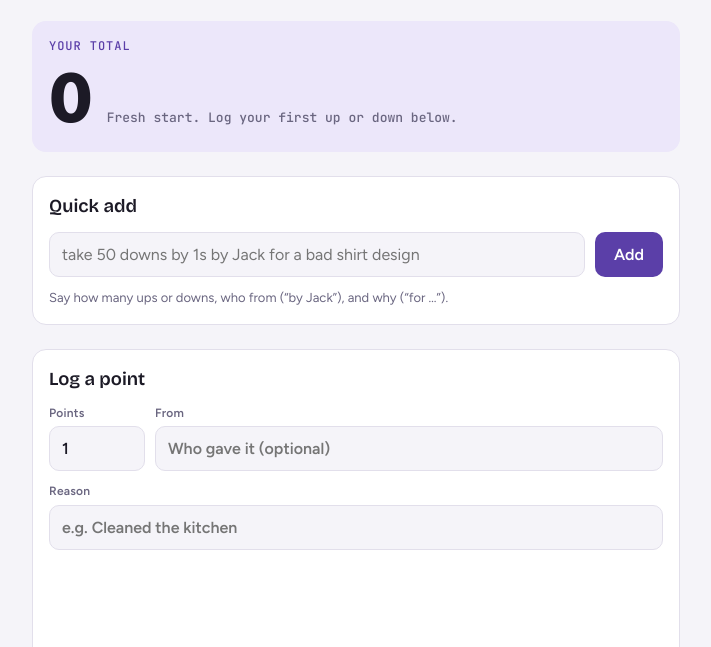
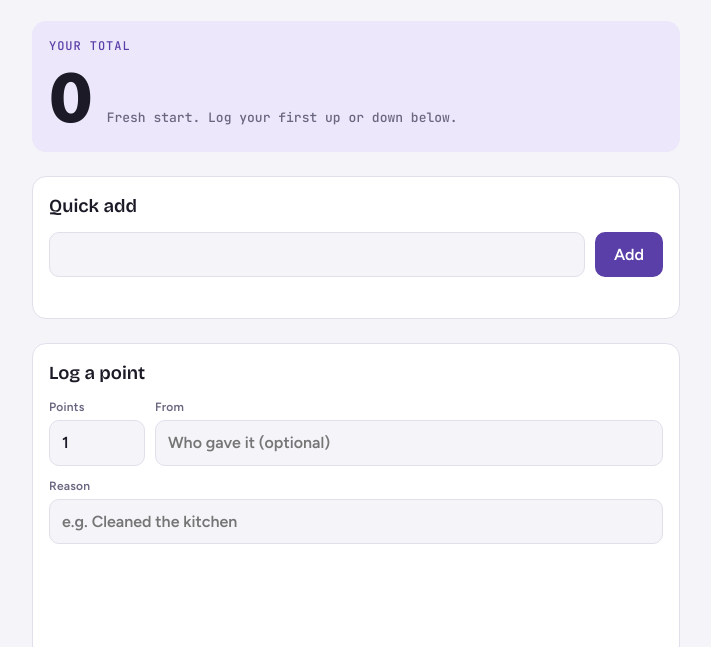
Before and after one commit to gtwu-dotcom/sigpi-updowns, a plain HTML site: page index.html in a window 1280 px wide. Shown: the part 127-774 px from the top of the page, without its empty margins (284-995 px from the left). Drawn offline with nearby package versions, Linux system fonts and the light colour scheme.

Commit message:
Quick add: drop example text and caption
Co-Authored-By: Claude Opus 5.5 <noreply@anthropic.com>
Claude-Session: https://claude.ai/code/session_01BgPyHcvXzi4f1xgsb2Eo5U

```diff
--- a/index.html
+++ b/index.html
@@ -92,8 +92,8 @@ button{font:inherit;cursor:pointer;border-radius:10px;border:1px solid transpare
 
   <form class="card" id="q" autocomplete="off">
     <h2>Quick add</h2>
-    <div class="qrow"><input id="qt" type="text" aria-label="Type what happened" placeholder="take 50 downs by 1s by Jack for a bad shirt design" maxlength="200"><button type="submit" class="b-q">Add</button></div>
-    <div class="status" id="qs" role="status">Say how many ups or downs, who from (“by Jack”), and why (“for …”).</div>
+    <div class="qrow"><input id="qt" type="text" aria-label="Type what happened" maxlength="200"><button type="submit" class="b-q">Add</button></div>
+    <div class="status" id="qs" role="status"></div>
   </form>
 
   <form class="card" id="f" autocomplete="off">
```
